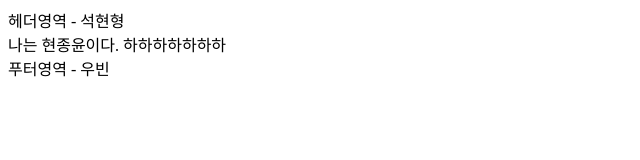
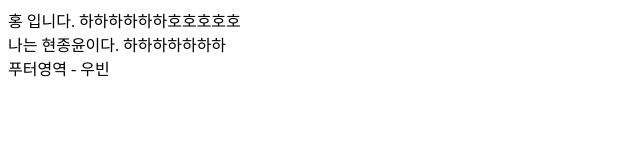
Before and after one commit to woobinbin/woobin59, a plain HTML site: page index.html in a window 1280 px wide. Shown: the whole page, without its empty margins (0-640 px from the left). Drawn offline with Linux system fonts and the light colour scheme.

Commit message:
hongsuck

```diff
--- a/index.html
+++ b/index.html
@@ -6,7 +6,7 @@
     <title>Document</title>
 </head>
 <body>
-    <header>헤더영역 - 석현형</header>
+    <header>홍 입니다. 하하하하하하호호호호호</header>
     <main>나는 현종윤이다. 하하하하하하하</main>
     <footer>푸터영역 - 우빈</footer>
 </body>
```
